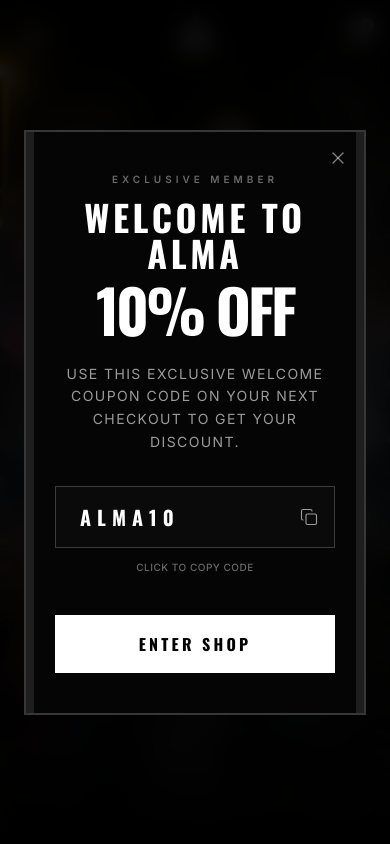
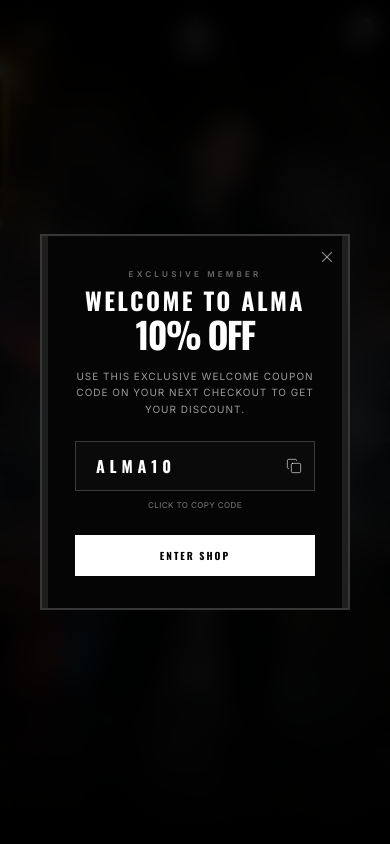
Before and after one commit to Automize-LTDA/almashop, a React (Vite) app: page /store in a window 390 px wide. Shown: the top 844 px of the page. Built offline with nearby package versions, Linux system fonts and the light colour scheme.

Commit message:
Optimize welcome discount modal layout to be a compact alert box on mobile screens

```diff
--- a/src/components/WelcomeDiscountModal.tsx
+++ b/src/components/WelcomeDiscountModal.tsx
@@ -37,68 +37,67 @@ export default function WelcomeDiscountModal() {
             onClick={handleClose}
             className="fixed inset-0 bg-black/85 backdrop-blur-md z-50 flex items-center justify-center p-6"
           >
-            {/* Modal Box */}
             <motion.div
               initial={{ opacity: 0, scale: 0.9, y: 20 }}
               animate={{ opacity: 1, scale: 1, y: 0 }}
               exit={{ opacity: 0, scale: 0.9, y: 20 }}
               transition={{ type: 'spring', damping: 25, stiffness: 200 }}
               onClick={(e) => e.stopPropagation()}
-              className="relative w-full max-w-[360px] md:max-w-[420px] bg-alma-black border-2 border-white/20 px-6 md:px-8 py-10 md:py-12 text-center text-white select-none overflow-hidden"
+              className="relative w-full max-w-[310px] md:max-w-[420px] bg-alma-black border-2 border-white/20 px-5 md:px-8 py-8 md:py-12 text-center text-white select-none overflow-hidden"
             >
               {/* Decorative side accent lines */}
-              <div className="absolute top-0 left-0 w-2 h-full bg-white/10" />
-              <div className="absolute top-0 right-0 w-2 h-full bg-white/10" />
+              <div className="absolute top-0 left-0 w-1.5 md:w-2 h-full bg-white/10" />
+              <div className="absolute top-0 right-0 w-1.5 md:w-2 h-full bg-white/10" />
 
               {/* Close Button */}
               <button
                 onClick={handleClose}
-                className="absolute top-4 right-4 text-white/50 hover:text-white transition-colors duration-300"
+                className="absolute top-3 right-3 text-white/50 hover:text-white transition-colors duration-300"
               >
-                <X size={20} strokeWidth={1.5} />
+                <X size={18} strokeWidth={1.5} />
               </button>
 
               <div className="flex flex-col items-center">
-                <span className="text-[10px] font-bold uppercase tracking-[0.4em] text-white/40 mb-3 block">
+                <span className="text-[8px] md:text-[10px] font-bold uppercase tracking-[0.4em] text-white/40 mb-2 md:mb-3 block">
                   {t('welcome.badge')}
                 </span>
 
-                <h2 className="text-4xl md:text-5xl font-display font-bold uppercase tracking-widest mb-2 leading-none">
+                <h2 className="text-2xl md:text-5xl font-display font-bold uppercase tracking-widest mb-1 md:mb-2 leading-none">
                   {t('welcome.title')}
                 </h2>
 
-                <h3 className="text-6xl md:text-7xl font-display font-bold uppercase tracking-tighter text-white mb-6 leading-none">
+                <h3 className="text-4xl md:text-7xl font-display font-bold uppercase tracking-tighter text-white mb-4 md:mb-6 leading-none">
                   10% OFF
                 </h3>
 
-                <p className="text-sm tracking-widest text-white/60 uppercase max-w-[280px] leading-relaxed mb-8">
+                <p className="text-[10px] md:text-sm tracking-widest text-white/60 uppercase max-w-[240px] md:max-w-[280px] leading-relaxed mb-6 md:mb-8">
                   {t('welcome.description')}
                 </p>
 
                 {/* Coupon Copy Box */}
                 <div
                   onClick={handleCopy}
-                  className="w-full max-w-[280px] border border-white/20 bg-alma-dark flex items-center justify-between p-4 cursor-pointer hover:border-white transition-colors duration-300 group"
+                  className="w-full max-w-[240px] md:max-w-[280px] border border-white/20 bg-alma-dark flex items-center justify-between p-3 md:p-4 cursor-pointer hover:border-white transition-colors duration-300 group"
                 >
-                  <span className="font-display font-bold tracking-[0.3em] text-xl ml-2">ALMA10</span>
+                  <span className="font-display font-bold tracking-[0.3em] text-base md:text-xl ml-2">ALMA10</span>
 
                   <button className="text-white/60 group-hover:text-white transition-colors duration-300">
                     {copied ? (
-                      <Check size={18} className="text-green-400" />
+                      <Check size={16} className="text-green-400" />
                     ) : (
-                      <Copy size={18} strokeWidth={1.5} />
+                      <Copy size={16} strokeWidth={1.5} />
                     )}
                   </button>
                 </div>
 
-                <span className="text-[10px] font-medium tracking-wider text-white/40 mt-3">
+                <span className="text-[8px] md:text-[10px] font-medium tracking-wider text-white/40 mt-2 md:mt-3">
                   {copied ? t('welcome.copied') : t('welcome.copy_tip')}
                 </span>
 
                 {/* Confirm Button */}
                 <button
                   onClick={handleClose}
-                  className="mt-10 w-full max-w-[280px] bg-white text-black py-4 uppercase font-display tracking-[0.2em] font-bold hover:bg-black hover:text-white border border-transparent hover:border-white transition-all duration-300"
+                  className="mt-6 md:mt-10 w-full max-w-[240px] md:max-w-[280px] bg-white text-black py-3 md:py-4 uppercase font-display tracking-[0.2em] text-[10px] md:text-xs font-bold hover:bg-black hover:text-white border border-transparent hover:border-white transition-all duration-300"
                 >
                   {t('welcome.continue')}
                 </button>
```
